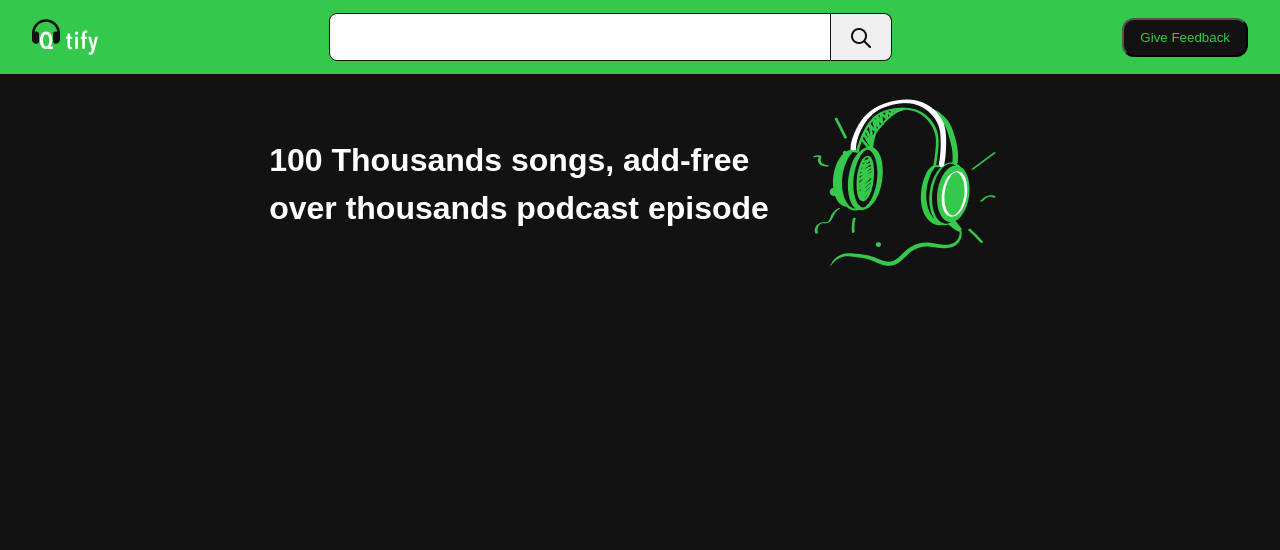
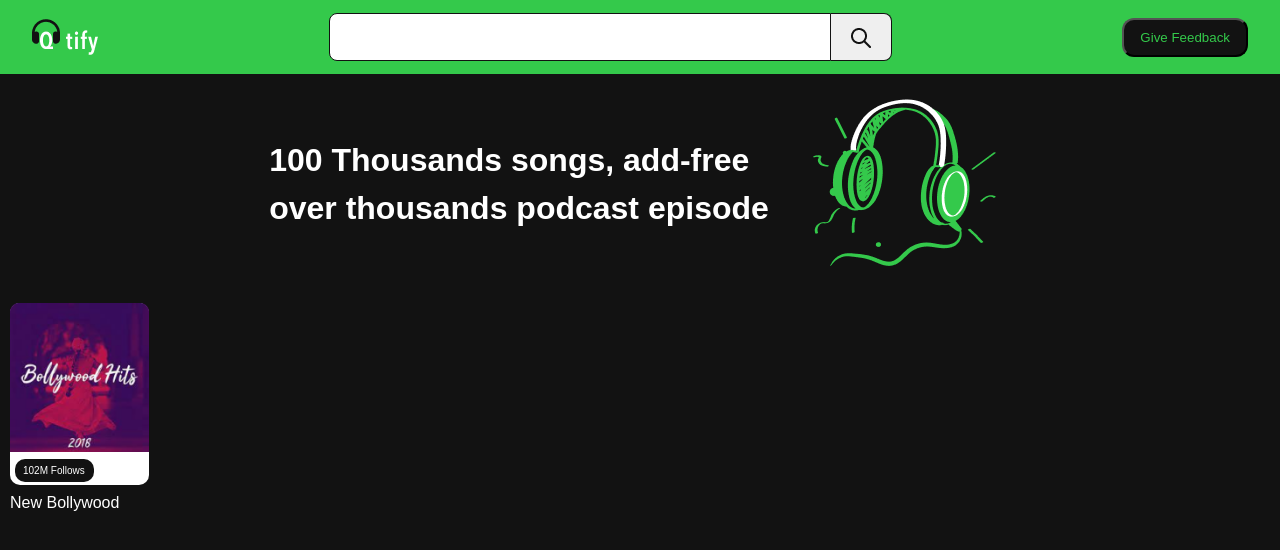
Before and after one commit to Akash-821101/Qtify, a React (Create React App) app: page / in a window 1280 px wide. Shown: the top 550 px of the page. Built offline with nearby package versions, Linux system fonts and the light colour scheme.

Commit message:
card-qtify-takehome

```diff
--- a/src/App.js
+++ b/src/App.js
@@ -1,5 +1,6 @@
 
 import './App.css';
+import Card from './components/Card/Card';
 import Hero from './components/Hero/Hero';
 import Navbar from './components/Navbar/Navbar';
 
@@ -8,6 +9,7 @@ function App() {
     <div className="App">
       <Navbar/>
       <Hero/>
+      <Card/>
     </div>
   );
 }
--- /dev/null
+++ b/src/components/Card/Card.jsx
@@ -0,0 +1,21 @@
+import React from "react";
+import styles from "./Card.module.css";
+import cardimage from "../../assets/cardimg.png";
+
+const Card = () => {
+  return (
+    <div>
+      <div className={styles.card}>
+        <div className={styles.cardcontent}>
+          <div>
+            <img src={cardimage} style={{ width: "100%" }} alt="cardimage" />
+          </div>
+          <div className={styles.contentText}>102M Follows</div>
+        </div>
+        <p>New Bollywood</p>
+      </div>
+    </div>
+  );
+};
+
+export default Card;
--- /dev/null
+++ b/src/components/Card/Card.module.css
@@ -0,0 +1,34 @@
+.card {
+    display: flex;
+    flex-direction: column;
+    gap: 6px;
+   width: 159px;
+    height: 232px;
+    justify-content: space-between;
+    padding: 10px 10px;
+
+
+
+}
+
+.cardcontent {
+    display: flex;
+    flex-direction: column;
+    border-radius: 10px 10px 10px 10px;
+    width: 100%;
+    height: 205px;
+    background-color: var(--color-white)
+
+
+}
+
+.contentText {
+    color: var(--color-white);
+   margin-left: 5px;
+   background-color: var(--color-black);
+   width: 79px;
+   height: 23px;
+    border-radius: 10px;
+    padding: 4px 8px;
+    font-size: 10px;
+}
```
Also changed, not shown: src/assets/cardimg.png (added).
